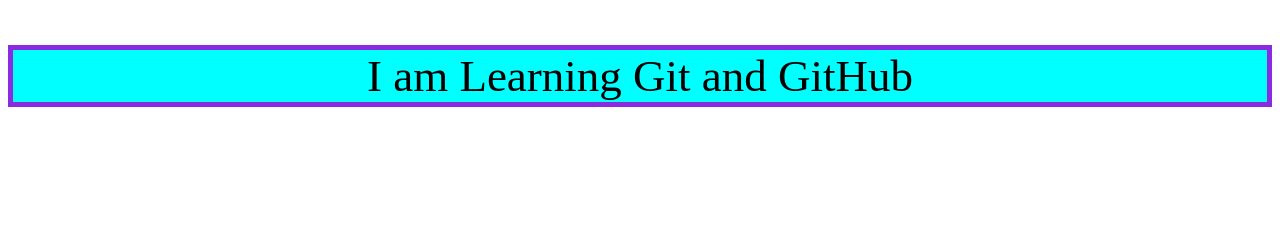
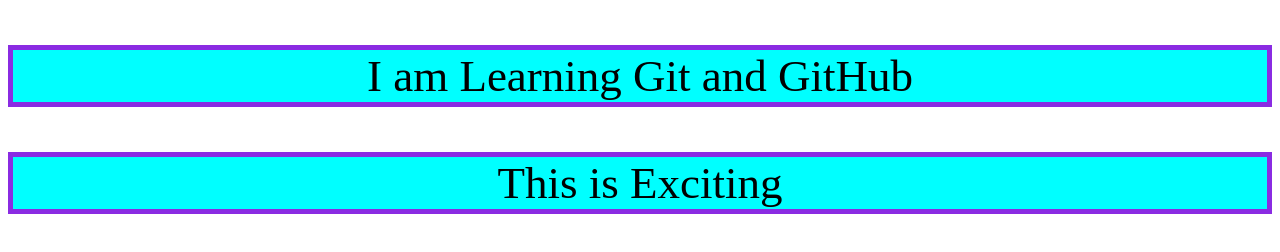
Before and after one commit to ranjankush/LocalRepo, a plain HTML site: page index.html in a window 1280 px wide. Drawn offline with Linux system fonts and the light colour scheme.

Commit message:
Modified

```diff
--- a/index.html
+++ b/index.html
@@ -16,5 +16,6 @@
 </head>
 <body>
     <p>I am Learning Git and GitHub</p>
+    <p>This is Exciting</p>
 </body>
 </html>
```
